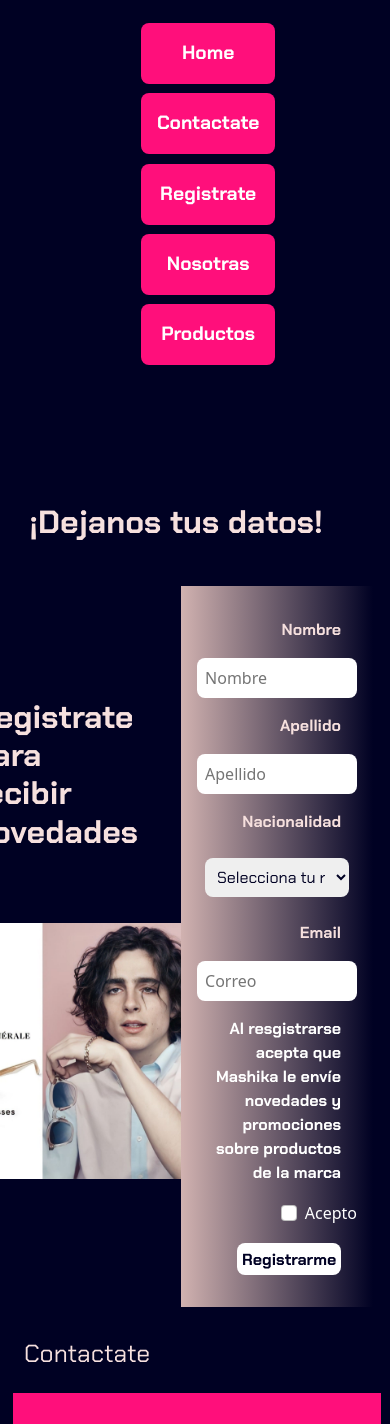
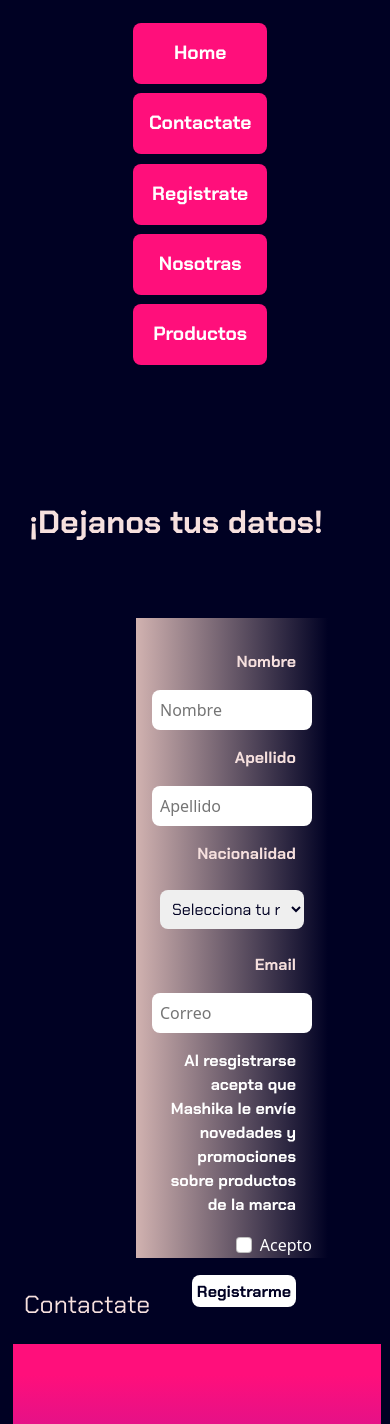
Before and after one commit to abril-bazann/mashika-bazan, a website: page pages/registrate.html in a window 390 px wide. Shown: the part 176-1600 px from the top of the page. Drawn offline with nearby package versions, Linux system fonts and the light colour scheme.

Commit message:
reponsive 768px registro

```diff
--- a/css-sass/_media-md.scss
+++ b/css-sass/_media-md.scss
@@ -47,9 +47,8 @@
 
     /*index*/
     .div__card{
-        display: flex;
-        flex-direction: column;
-
+        display: grid;
+        grid-template-columns: repeat(auto-fit, minmax(150px, 1fr));
         .card{
             margin-bottom: 1rem;
         }
@@ -160,5 +159,41 @@
         width: 22rem;
     }
 
+    /*registro*/
+    .div__registro{
+        display: flex;
+        flex-direction: column;
+        flex-wrap: nowrap;
+        align-items: center;
+        justify-content: space-between
+    }
+
+    #form__datos{
+        margin-top: 2rem;
+        display: flex;
+    }
+
+    .h1__registro{
+        display: none;
+    }
+
+    aside{
+        display: flex;
+
+    }
+
+    .chalamet--img{
+        display: none;
+    }
+
+    fieldset{
+        height: 40rem;
+        width: 30rem;
+        display: flex;
+        flex-direction: column;
+        align-content: space-around;
+        align-items: center;
+    }
+
 
 }
--- a/css-sass/_media-sm.scss
+++ b/css-sass/_media-sm.scss
@@ -14,7 +14,18 @@
             align-items: flex-start;
             margin-bottom: 1rem;
             margin-left: 1rem;
-            padding: 3rem;
+            align-items: stretch;
+            justify-content: center;
+            align-content: center;
+            flex-wrap: nowrap;
+            flex-direction: column;
+            align-content: center;
+            -webkit-box-orient: horizontal;
+            -webkit-box-direction: normal;
+            flex-wrap: wrap;
+            align-items: flex-end;
+
+            flex-direction: column;
         }
 
         .header__navbar ul{
@@ -208,7 +219,7 @@
             margin-bottom: 1rem;
         }
 
-        #div__registro{
+        .div__registro{
             display: flex;
             flex-direction: column;
             flex-wrap: nowrap;
@@ -571,7 +582,7 @@
             margin-bottom: 1rem;
         }
 
-        #div__registro{
+        .div__registro{
             display: flex;
             flex-direction: column;
             flex-wrap: nowrap;
--- a/css-sass/style.scss
+++ b/css-sass/style.scss
@@ -186,7 +186,7 @@ header{
 
 /*-----------------EMPIEZA REGISTRO----------------*/
 
-#div__registro{
+.div__registro{
     display: grid;
     grid-template-areas: "aside form"
     "aside form";
--- a/pages/registrate.html
+++ b/pages/registrate.html
@@ -33,7 +33,7 @@
           </nav>
       </header>
     <legend class="legend">¡Dejanos tus datos!</legend>
-<div id="div__registro">
+<div class="div__registro">
     <aside id="aside__h1--registro">
         <h1 class="h1__registro">Registrate para recibir novedades</h1>
         <div class="chalamet--img"><img  src="../img/chalamet.jpeg" class="chalamet-img__registro" alt=""></div>
```
Also changed, not shown: css-sass/style.css, 1 other file.
